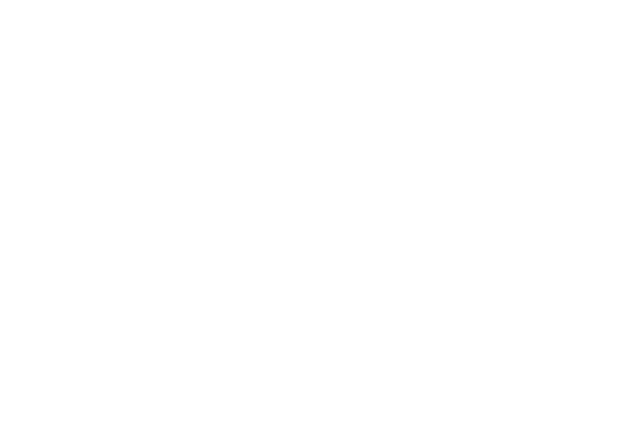
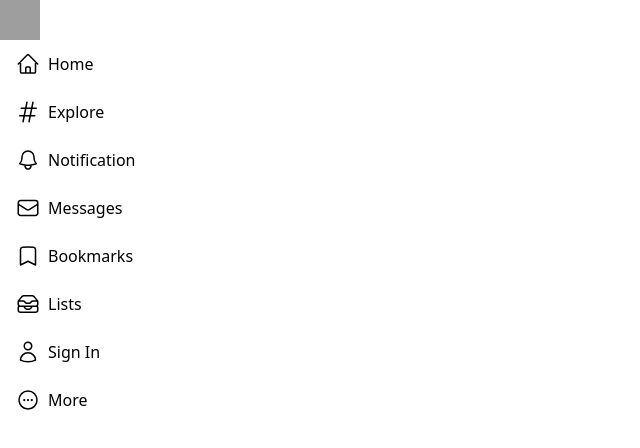
Before and after one commit to Avijit-Sarkar/twitter-sanity, a Next.js app: page / in a window 1280 px wide. Shown: the top 448 px of the page, without its empty margins (0-640 px from the left). Built offline with nearby package versions, Linux system fonts and the light colour scheme; grey boxes are pictures that could not be loaded.

Commit message:
created the sidebar

```diff
--- /dev/null
+++ b/components/Sidebar.tsx
@@ -0,0 +1,35 @@
+/* eslint-disable @next/next/no-img-element */
+import React from "react";
+import {
+  BellIcon,
+  HashtagIcon,
+  BookmarkIcon,
+  InboxStackIcon,
+  EllipsisHorizontalCircleIcon,
+  EnvelopeIcon,
+  UserIcon,
+  HomeIcon,
+} from "@heroicons/react/24/outline";
+import SidebarRow from "./SidebarRow";
+
+function Sidebar() {
+  return (
+    <div className="flex flex-col">
+      <img
+        className="h-10 w-10"
+        src="https://links.papareact.com/drq"
+        alt="logo"
+      />
+      <SidebarRow Icon={HomeIcon} title="Home" />
+      <SidebarRow Icon={HashtagIcon} title="Explore" />
+      <SidebarRow Icon={BellIcon} title="Notification" />
+      <SidebarRow Icon={EnvelopeIcon} title="Messages" />
+      <SidebarRow Icon={BookmarkIcon} title="Bookmarks" />
+      <SidebarRow Icon={InboxStackIcon} title="Lists" />
+      <SidebarRow Icon={UserIcon} title="Sign In" />
+      <SidebarRow Icon={EllipsisHorizontalCircleIcon} title="More" />
+    </div>
+  );
+}
+
+export default Sidebar;
--- /dev/null
+++ b/components/SidebarRow.tsx
@@ -0,0 +1,17 @@
+import React, { SVGProps } from "react";
+
+interface Props {
+  Icon: (props: SVGProps<SVGSVGElement>) => JSX.Element;
+  title: string;
+}
+
+function SidebarRow({ Icon, title }: Props) {
+  return (
+    <div className="flex items-center max-w-fit space-x-2 px-4 py-3 rounded-full hover:bg-gray-100 cursor-pointer transition-all duration-200 group">
+      <Icon className="h-6 w-6 " />
+      <p className="group-hover:text-twitter">{title}</p>
+    </div>
+  );
+}
+
+export default SidebarRow;
--- a/package.json
+++ b/package.json
@@ -9,6 +9,7 @@
     "lint": "next lint"
   },
   "dependencies": {
+    "@heroicons/react": "^2.0.18",
     "@types/node": "20.1.2",
     "@types/react": "18.2.6",
     "@types/react-dom": "18.2.4",
--- a/pages/index.tsx
+++ b/pages/index.tsx
@@ -1,13 +1,21 @@
+import Sidebar from "@/components/Sidebar";
 import Head from "next/head";
 export default function Home() {
   return (
-    <>
+    <div>
       <Head>
         <title>Create Next App</title>
         <meta name="description" content="Generated by create next app" />
         <meta name="viewport" content="width=device-width, initial-scale=1" />
         <link rel="icon" href="/favicon.ico" />
       </Head>
-    </>
+      <main>
+        {/* Sidebar */}
+        <Sidebar />
+        {/* Feed */}
+
+        {/* Widgets */}
+      </main>
+    </div>
   );
 }
--- a/tailwind.config.js
+++ b/tailwind.config.js
@@ -6,7 +6,11 @@
     "./components/**/*.{js,ts,jsx,tsx,mdx}",
   ],
   theme: {
-    extend: {},
+    extend: {
+      colors: {
+        twitter: "#00ADED",
+      },
+    },
   },
   plugins: [],
 };
```
Also changed, not shown: 1 other file (tests, documents, lock files or other folders).
